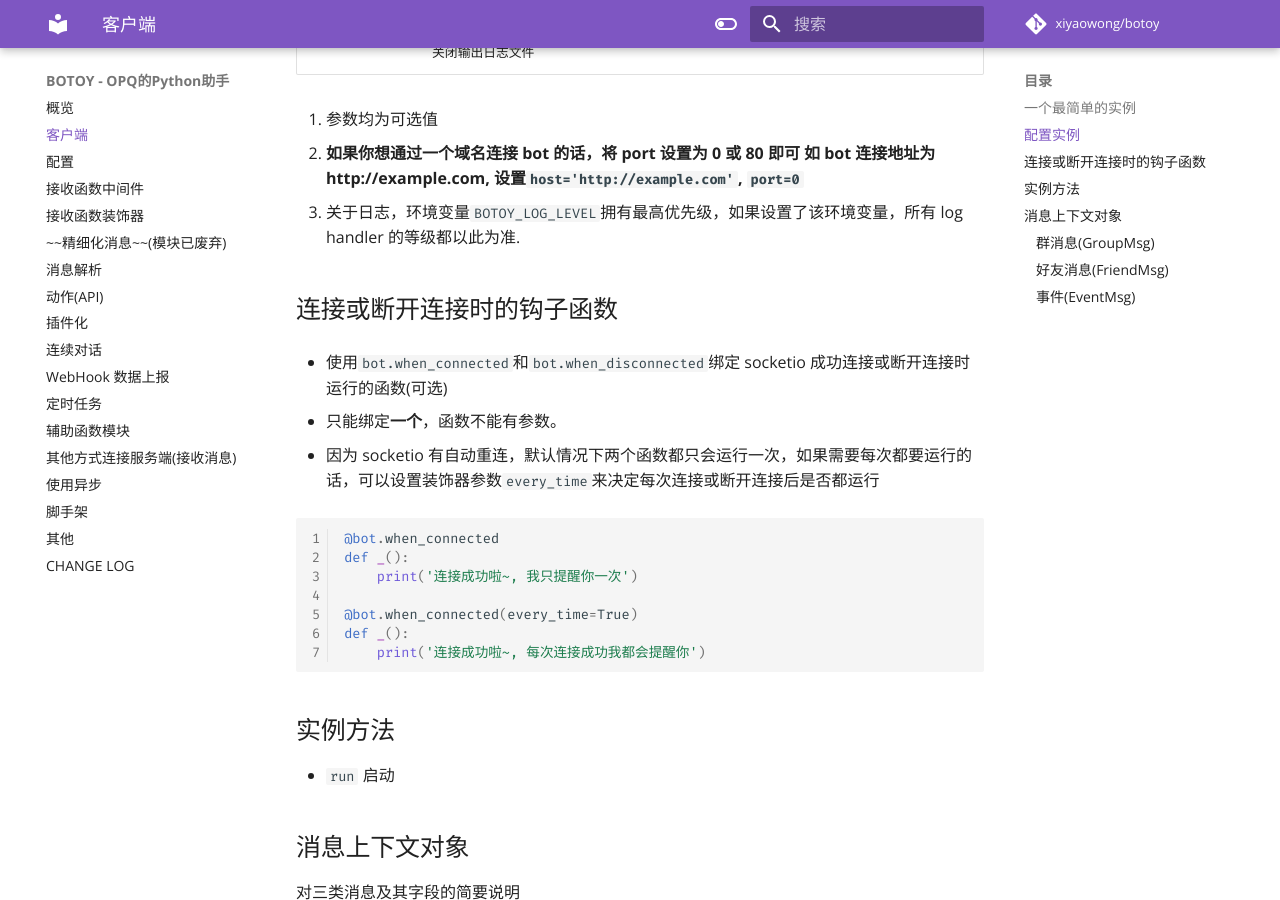
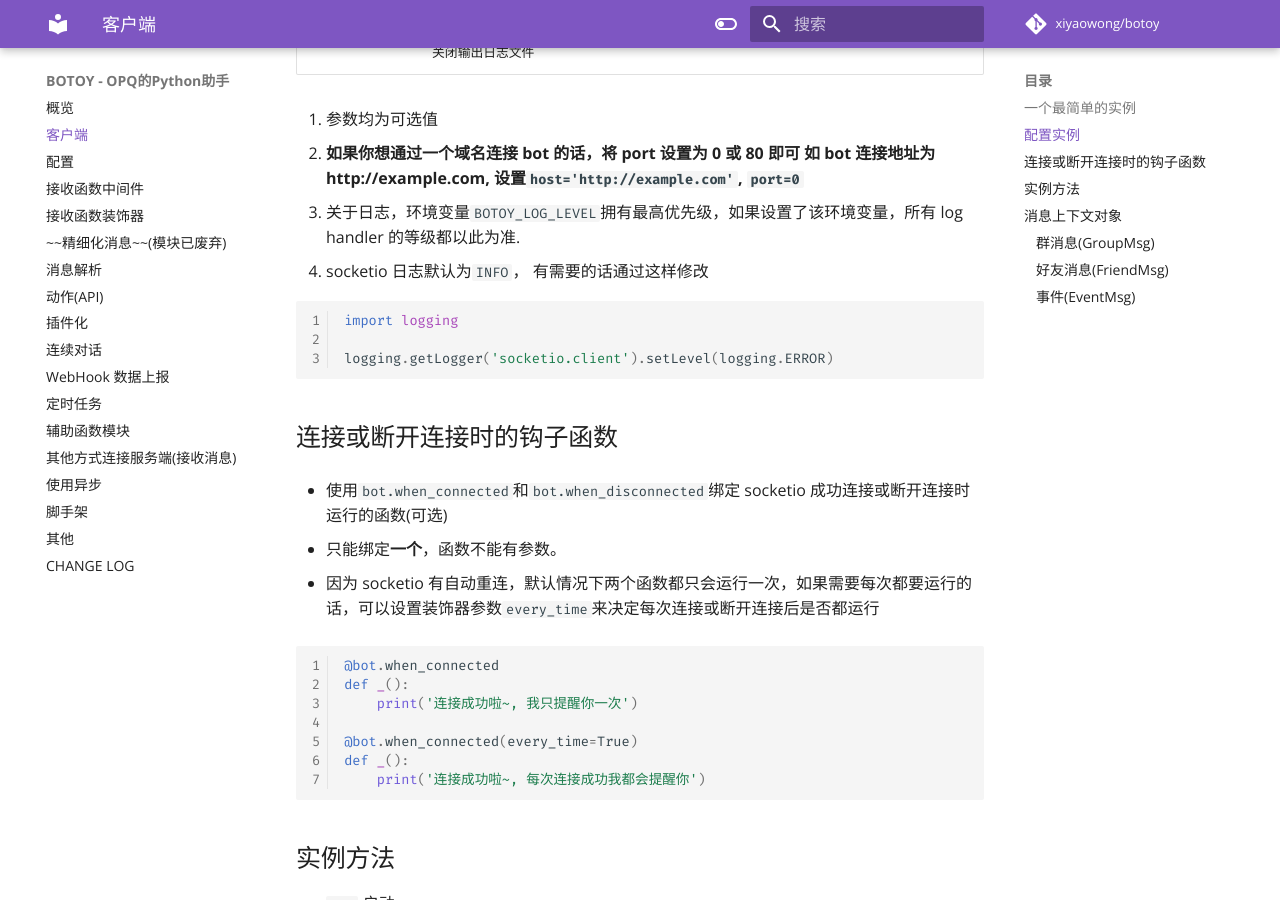
Before and after one commit to opq-osc/botoy, an MkDocs documentation site: the page built from docs/client.md, in a window 1280 px wide and 900 px high, scrolled down 1521 px. Built offline with MkDocs 1.6.1 and Material for MkDocs 9.7.7, drawn with Linux system fonts in a browser that asks for light colours; comment, search, counter and statistics services are not loaded.

Commit message:
feat(log): handle socketio.client log

````diff
--- a/docs/client.md
+++ b/docs/client.md
@@ -49,6 +49,13 @@
 2. **如果你想通过一个域名连接 bot 的话，将 port 设置为 0 或 80 即可
    如 bot 连接地址为 http://example.com, 设置`host='http://example.com'`, `port=0`**
 3. 关于日志，环境变量`BOTOY_LOG_LEVEL`拥有最高优先级，如果设置了该环境变量，所有 log handler 的等级都以此为准.
+4. socketio 日志默认为`INFO`， 有需要的话通过这样修改
+
+   ```python
+   import logging
+
+   logging.getLogger('socketio.client').setLevel(logging.ERROR)
+   ```
 
 ## 连接或断开连接时的钩子函数
 
````
Also changed, not shown: 1 other file.
